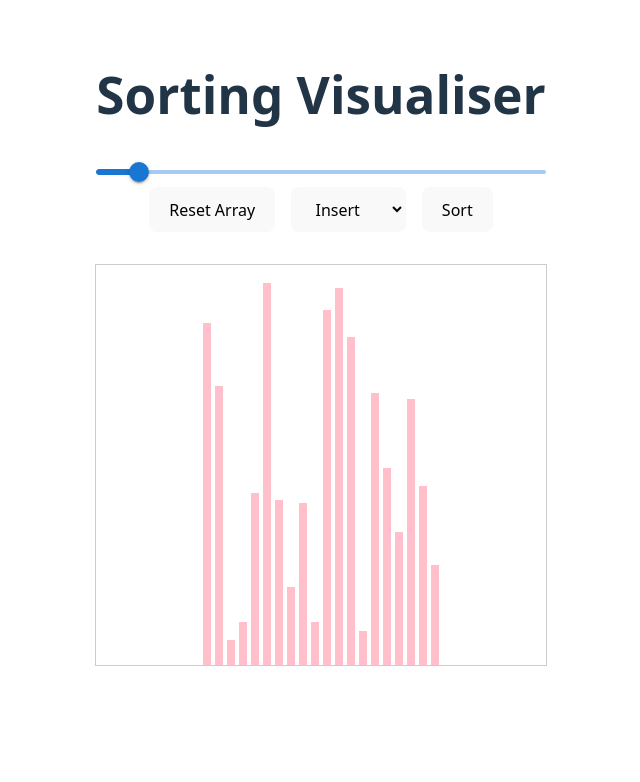
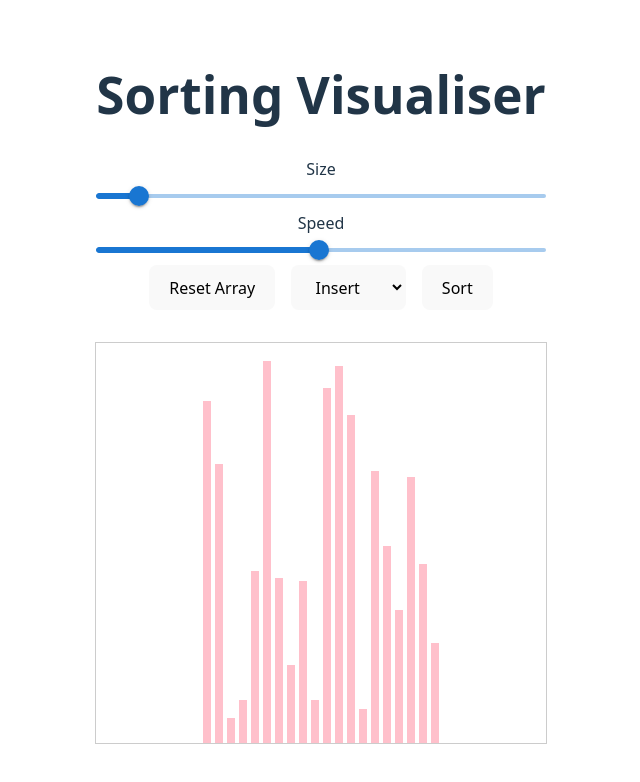
Before and after one commit to Bbubbee/SortingVisualiser, a React (Vite) app: page / in a window 1280 px wide. Shown: the top 782 px of the page, without its empty margins (319-959 px from the left). Built offline with nearby package versions, Linux system fonts and the light colour scheme.

Commit message:
add sorting speed

```diff
--- a/src/SortingVisualiser/SortingVisualiser.tsx
+++ b/src/SortingVisualiser/SortingVisualiser.tsx
@@ -9,6 +9,7 @@ const SortingVisualiser = () => {
     const [array, setArray] = useState<number[]>([]);
     const [selectedAlgorithm, setSelectedAlgorithm] = useState<string>("insert");
     const [arraySize, setArraySize] = useState<number>(20);
+    const [speed, setSpeed] = useState<number>(50);
 
     const [highlightedIndices, setHighlightedIndices] = useState<Highlight[]>([]);
 
@@ -28,7 +29,7 @@ const SortingVisualiser = () => {
     const sort = async () => {
         switch (selectedAlgorithm) {
             case "bubble":
-                await bubbleSort(array, setArray, setHighlightedIndices);
+                await bubbleSort(array, setArray, setHighlightedIndices, speed);
                 break;
             case "insert":
                 await insertSort(array, setArray, setHighlightedIndices);
@@ -55,6 +56,10 @@ const SortingVisualiser = () => {
         resetArray(value);
     };
 
+    const handleSpeedChange = (_event: Event, value: number) => {
+        setSpeed(value);
+    };
+
     useEffect(() => {
         resetArray(arraySize);
     }, []);
@@ -65,6 +70,7 @@ const SortingVisualiser = () => {
         <div className="visualiser_wrapper">
             <h1>Sorting Visualiser</h1>
 
+            Size
             <Slider
                 value={arraySize}
                 aria-label="Array Size"
@@ -72,6 +78,16 @@ const SortingVisualiser = () => {
                 max={200}
                 min={1}
                 onChange={handleArraySizeChange}
+            />
+
+            Speed
+            <Slider
+                value={speed}
+                aria-label="Speed"
+                valueLabelDisplay="auto"
+                max={100}
+                min={1}
+                onChange={handleSpeedChange}
             />
 
             <div className="controls">
--- a/src/sortingAlgorithms/sortingAlgorithms.ts
+++ b/src/sortingAlgorithms/sortingAlgorithms.ts
@@ -7,7 +7,8 @@ export const mergeSort = () => {
 export const bubbleSort = async (
   arr: number[],
   setArray: (arr: number[]) => void,
-  setHighlightedIndices: (arr: Highlight[]) => void
+  setHighlightedIndices: (arr: Highlight[]) => void,
+  speed: number
 ) => {
   // Copy of the array.
   const array = [...arr];
@@ -21,7 +22,7 @@ export const bubbleSort = async (
         { index: j, color: "green" },
         { index: j + 1, color: "red" },
       ]);
-      await sleep(10);
+      await sleep(speed);
 
       if (array[j] > array[j + 1]) {
         let temp = array[j];
@@ -35,7 +36,7 @@ export const bubbleSort = async (
           { index: j + 1, color: "green" },
         ]);
 
-        await sleep(10);
+        await sleep(speed);
       }
     }
   }
```
